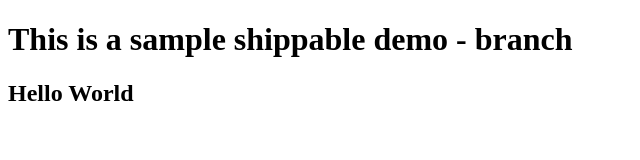
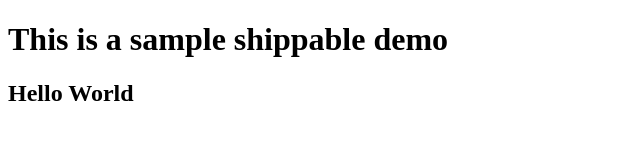
Before and after one commit to thaiat/shippable-demo, a website: page index.html in a window 1280 px wide. Shown: the whole page, without its empty margins (0-640 px from the left). Drawn offline with nearby package versions, Linux system fonts and the light colour scheme.

Commit message:
Clean index.html

```diff
--- a/index.html
+++ b/index.html
@@ -7,7 +7,7 @@
 </head>
 
 <body ng-app="app">
-    <h1>This is a sample shippable demo - branch</h1>
+    <h1>This is a sample shippable demo</h1>
     <h2 ng-controller="helloWorldController">{{message}}</h2>
 
     <script src="./bower_components/angular/angular.js"></script>
```
